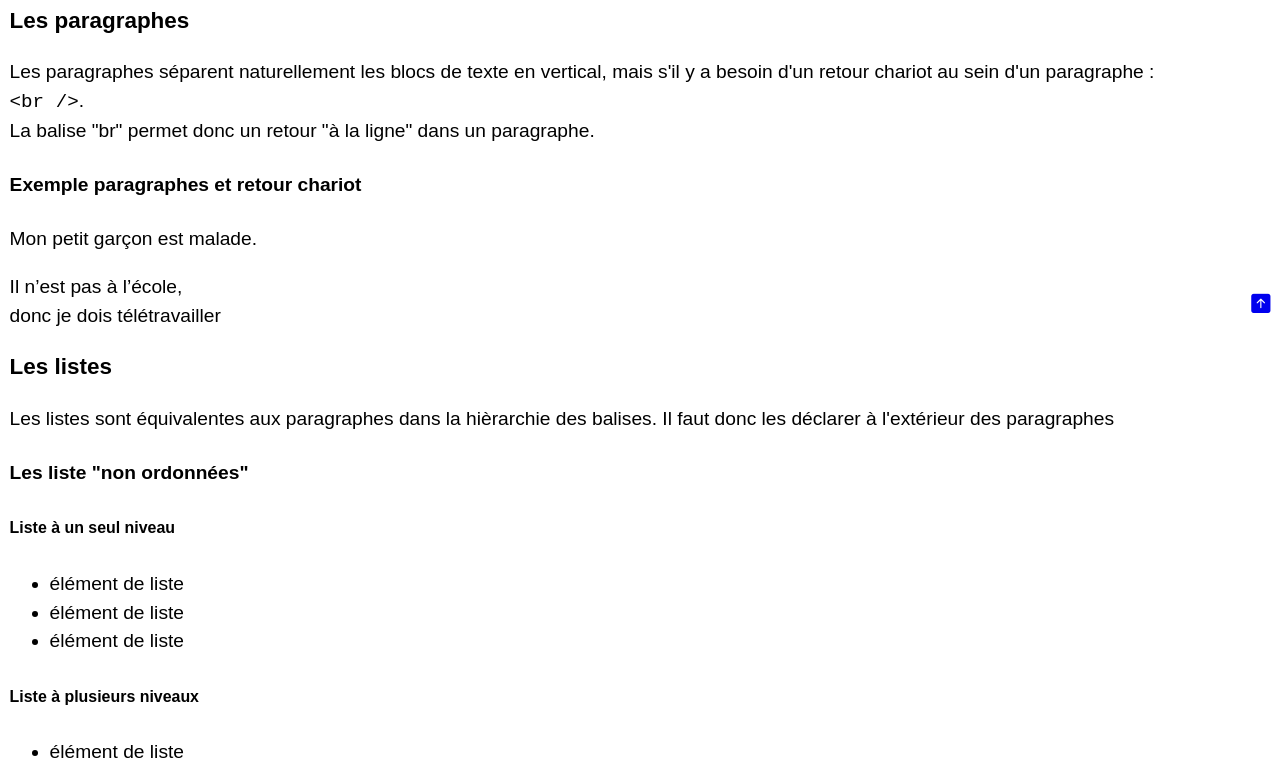
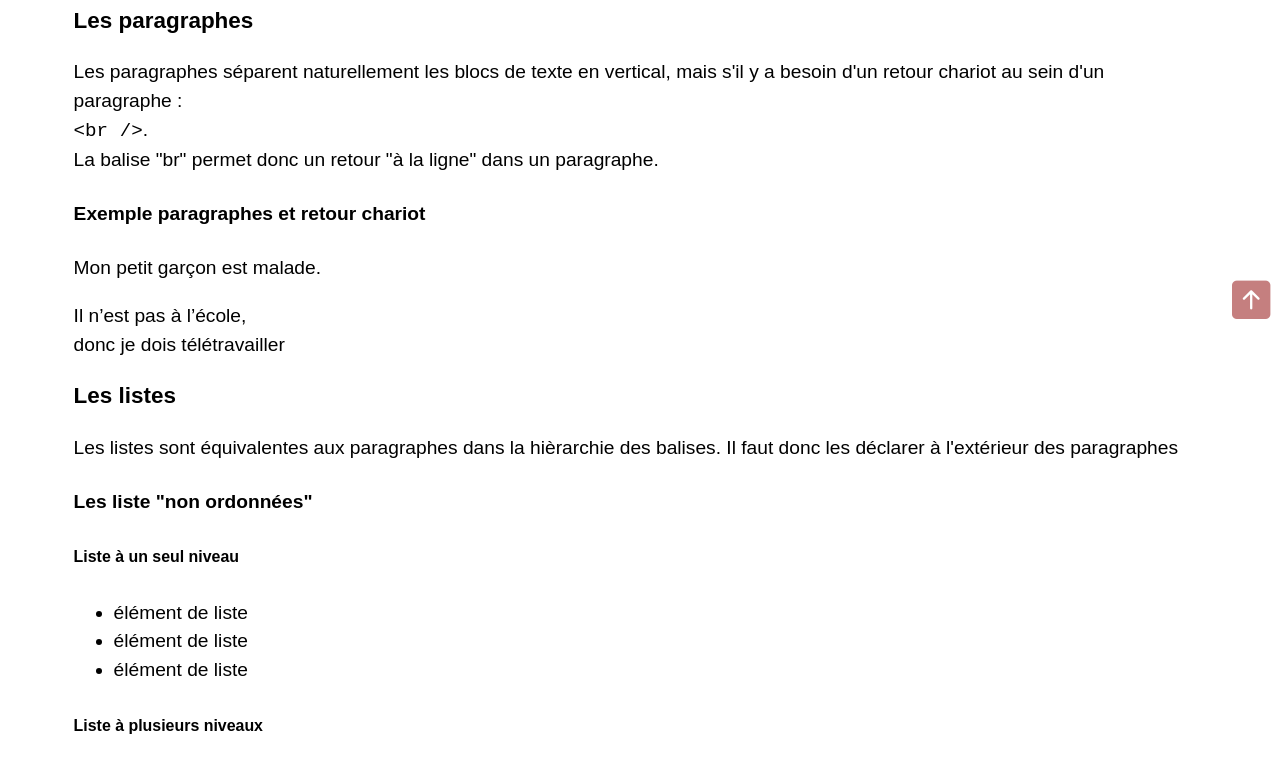
Before and after one commit to nicoduflot/2025-08-18-html-css, a plain HTML site: page index.html in a window 1280 px wide. Shown: the part 471-1235 px from the top of the page. Drawn offline with Linux system fonts and the light colour scheme.

Commit message:
css pt 7 : opacité couleur ou élément, début de mise en page header, nav footer

```diff
--- a/css/style.css
+++ b/css/style.css
@@ -129,6 +129,7 @@ vw & vh =>  vw : viewport width (largeur de la surface d'affichage du site)
     scroll-behavior: smooth;
     --site-title-font-size: 2.5rem;
     --site-title-font-family: 'LazenbyCompSmooth';
+    --go-top-link-color: rgba(139,0,0,0.5);
 }
 
 /* Sélecteur "universel" */
@@ -152,6 +153,19 @@ img{
     position: fixed;
     bottom: 0.5rem;
     right: 0.5rem;
+    font-size: 2rem;
+    /*opacity: 0.5; si on n'utilise pas la transparence dans la couleur du lien */
+}
+
+.go-top a{
+    color: var(--go-top-link-color);
+    /* color: rgb(139, 0, 0); si on n'utilise pas la transparence dans la couleur du lien */
+}
+
+.container{
+    width: 90%;
+    margin-right: auto;
+    margin-left: auto;
 }
 
 /* déclarations de structure */
--- a/index.html
+++ b/index.html
@@ -19,19 +19,21 @@
 
 <body id="top">
     <header>
-        <div>
+        <div class="container">
             <span class="titre-site">Formation HTML - CSS3</span>
         </div>
     </header>
     <nav>
+        <div class="container">
             <ul>
                 <li><a href="./index.html" title="Introduction au HTML" target="_self"><i class="bi bi-house-door"></i> Introduction</a></li>
                 <li><a href="./media.html" title="Ajouter des media sur une page"><i class="bi bi-film"></i> Media</a></li>
                 <li><a href="./contact.html" title="Ajouter un formulaire sur une page"><i class="bi bi-envelope-paper"></i> Contact</a></li>
                 <li><a href="./exercice-01.html" title="Mise en pratique" target="_blank"><i class="bi bi-tools"></i> Exercice</a></li>
             </ul>
+        </div>
     </nav>
-    <main id="contenu-principal">
+    <main id="contenu-principal" class="container">
         <header id="entête-de-page">
             <h1>Introduction au HTML - CSS3</h1>
         </header>
@@ -433,7 +435,9 @@
         </section>
     </main>
     <footer>
-
+        <div class="container">
+            &copy; DAWAN - 2025 - Août
+        </div>
     </footer>
     <div class="go-top">
         <a href="#top" title="Revenir en haut">
```
Lines whose indentation alone changed are shown as unchanged.
